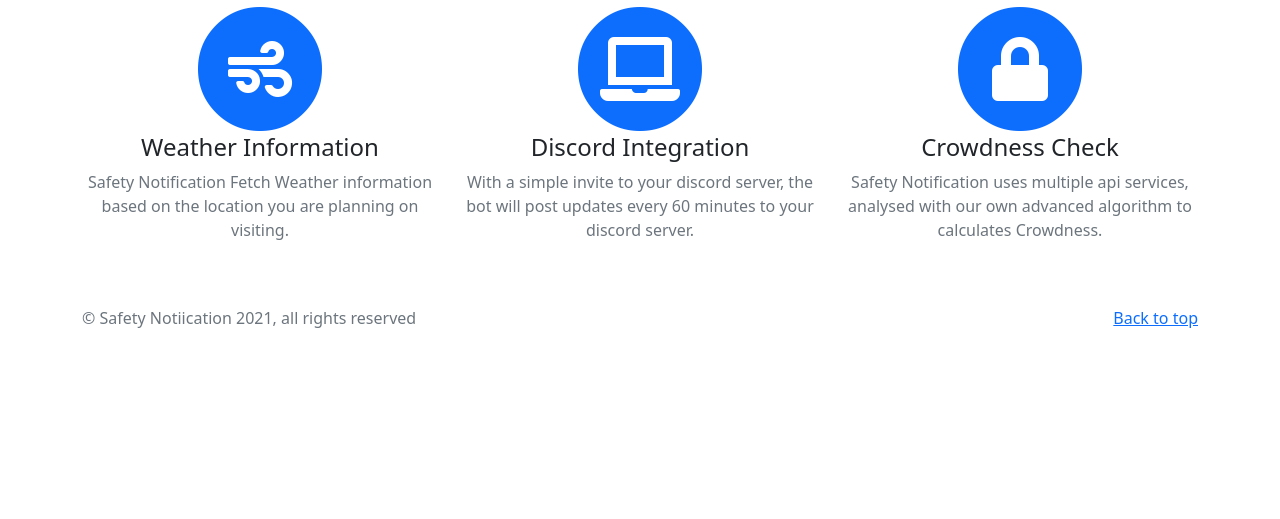
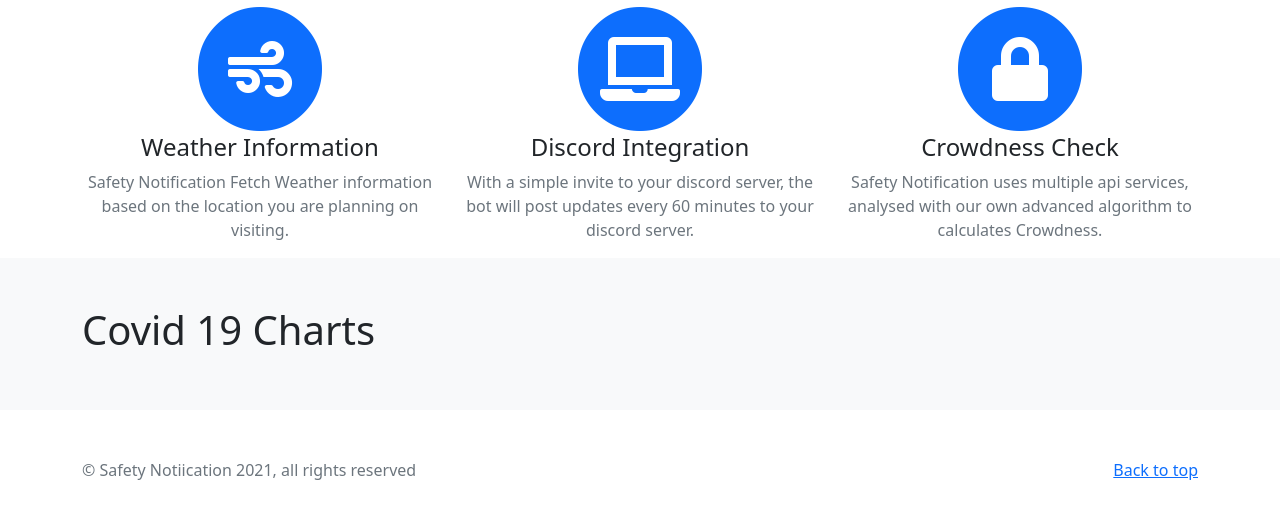
Before and after one commit to userdaylightinc/SafetyNotification, a website: page webpages/index.html in a window 1280 px wide. Shown: the part 593-1112 px from the top of the page. Before the commit the page ends 975 px from the top, so only its background shows below. Drawn offline with nearby package versions, Linux system fonts and the light colour scheme; a script that the page names is missing.

```diff
--- a/webpages/index.html
+++ b/webpages/index.html
@@ -107,6 +107,19 @@
 </section>
 
 
+<div class="album py-5 bg-light">
+    <div class="container">
+
+      <h1>Covid 19 Charts</h1>
+
+      <div class="flourish-embed flourish-map" data-src="story/225979"><script src="https://public.flourish.studio/resources/embed.js"></script></div>
+
+      <div class="flourish-embed flourish-chart" data-src="story/230114"><script src="https://public.flourish.studio/resources/embed.js"></script></div>
+
+
+    </div>
+</div>
+
 </main>
 
 <footer class="text-muted py-5">
```
